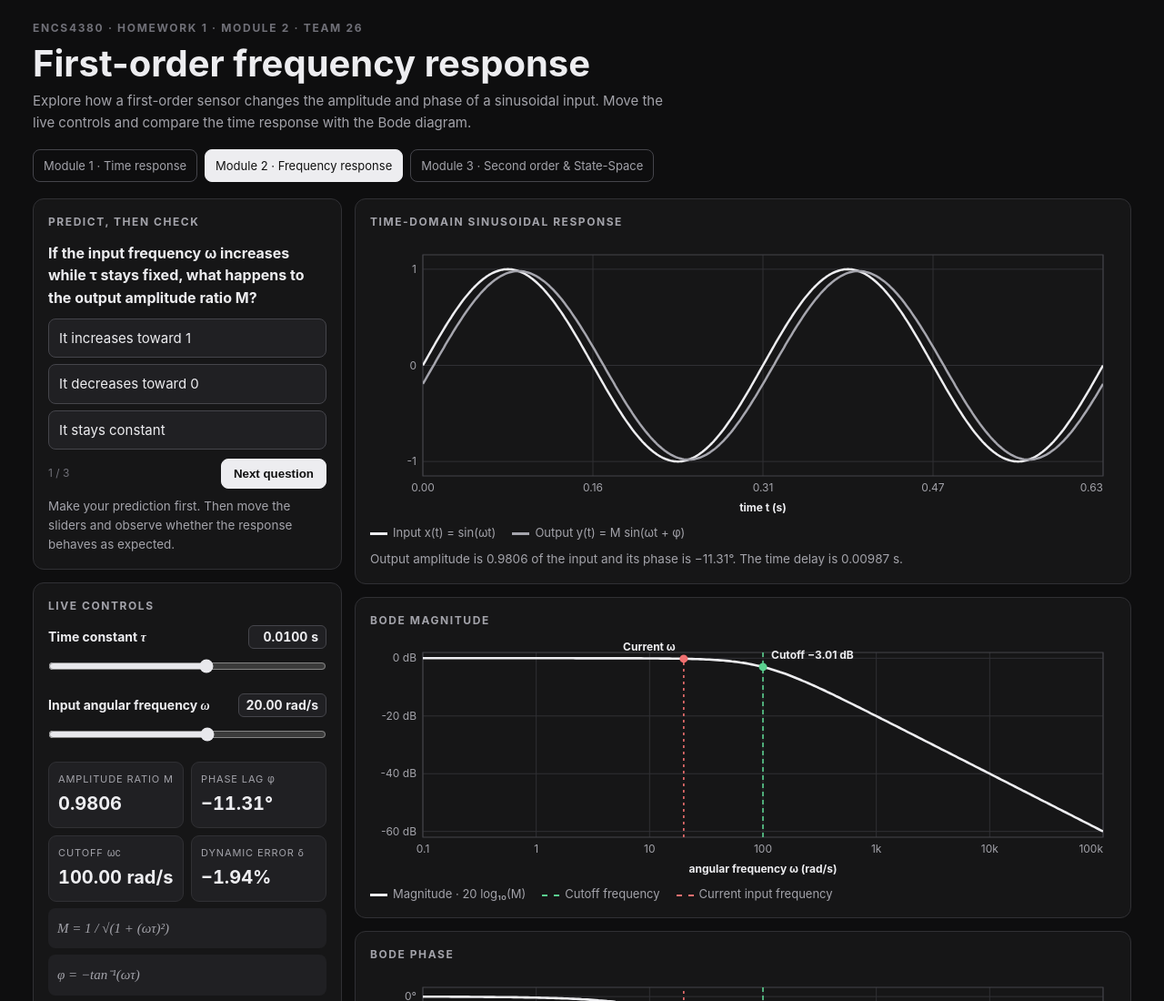
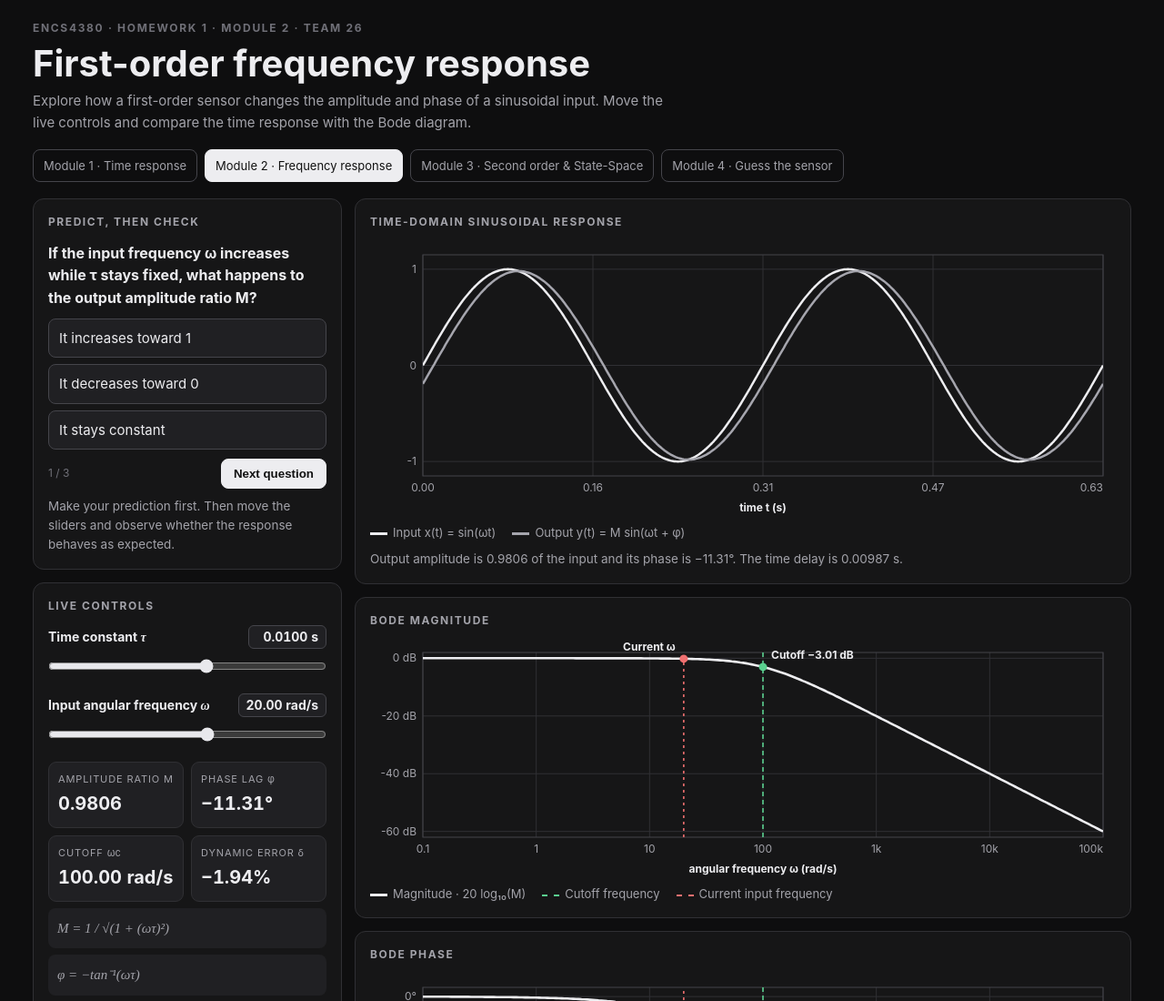
Before and after one commit to 3mrRa/ENCS4380-Dynamics-Team-26, a plain HTML site: page module2.html in a window 1280 px wide. Shown: the top 1100 px of the page at 91% size. Drawn offline with Linux system fonts and the light colour scheme.

Commit message:
Add navigation link to Module 4 in module2.html

```diff
--- a/module2.html
+++ b/module2.html
@@ -10,7 +10,7 @@
 </head>
 <body><main class="page">
 <header><div class="kicker">ENCS4380 · Homework 1 · Module 2 · Team 26</div><h1>First-order frequency response</h1><p class="lede">Explore how a first-order sensor changes the amplitude and phase of a sinusoidal input. Move the live controls and compare the time response with the Bode diagram.</p></header>
-<nav class="nav"><a href="index.html">Module 1 · Time response</a><a class="active" href="module2.html">Module 2 · Frequency response</a><a href="module3.html">Module 3 · Second order & State-Space</a></nav>
+<nav class="nav"><a href="index.html">Module 1 · Time response</a><a class="active" href="module2.html">Module 2 · Frequency response</a><a href="module3.html">Module 3 · Second order & State-Space</a><a href="module4.html">Module 4 · Guess the sensor</a></nav>
 <div class="layout">
 <div class="col">
 <section class="card"><h2>Predict, then check</h2><p class="quizq" id="question"></p><div class="options" id="options"></div><p class="feedback" id="feedback" aria-live="polite"></p><div class="row"><span class="muted" id="qcount"></span><button class="btn" id="nextQ">Next question</button></div><p class="note">Make your prediction first. Then move the sliders and observe whether the response behaves as expected.</p></section>
```
